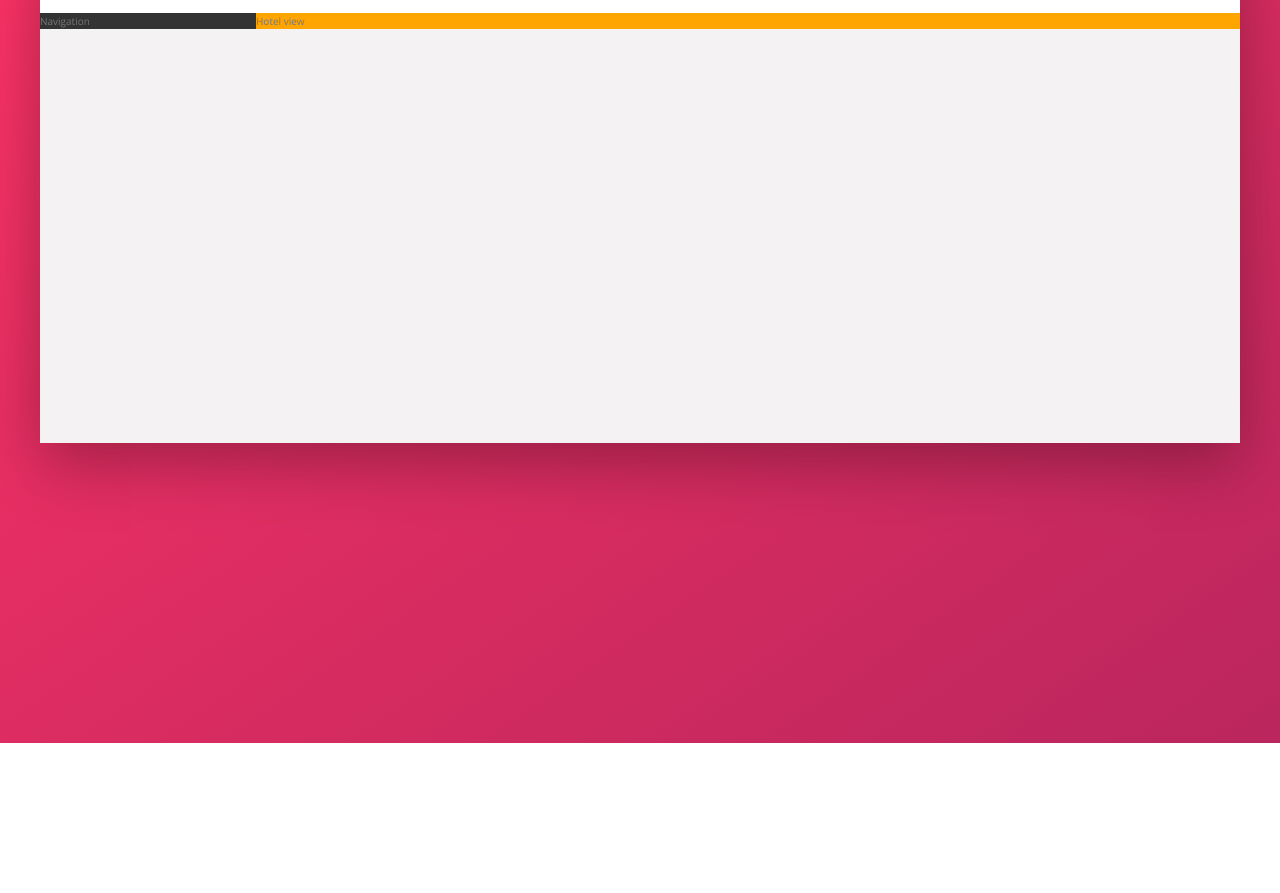
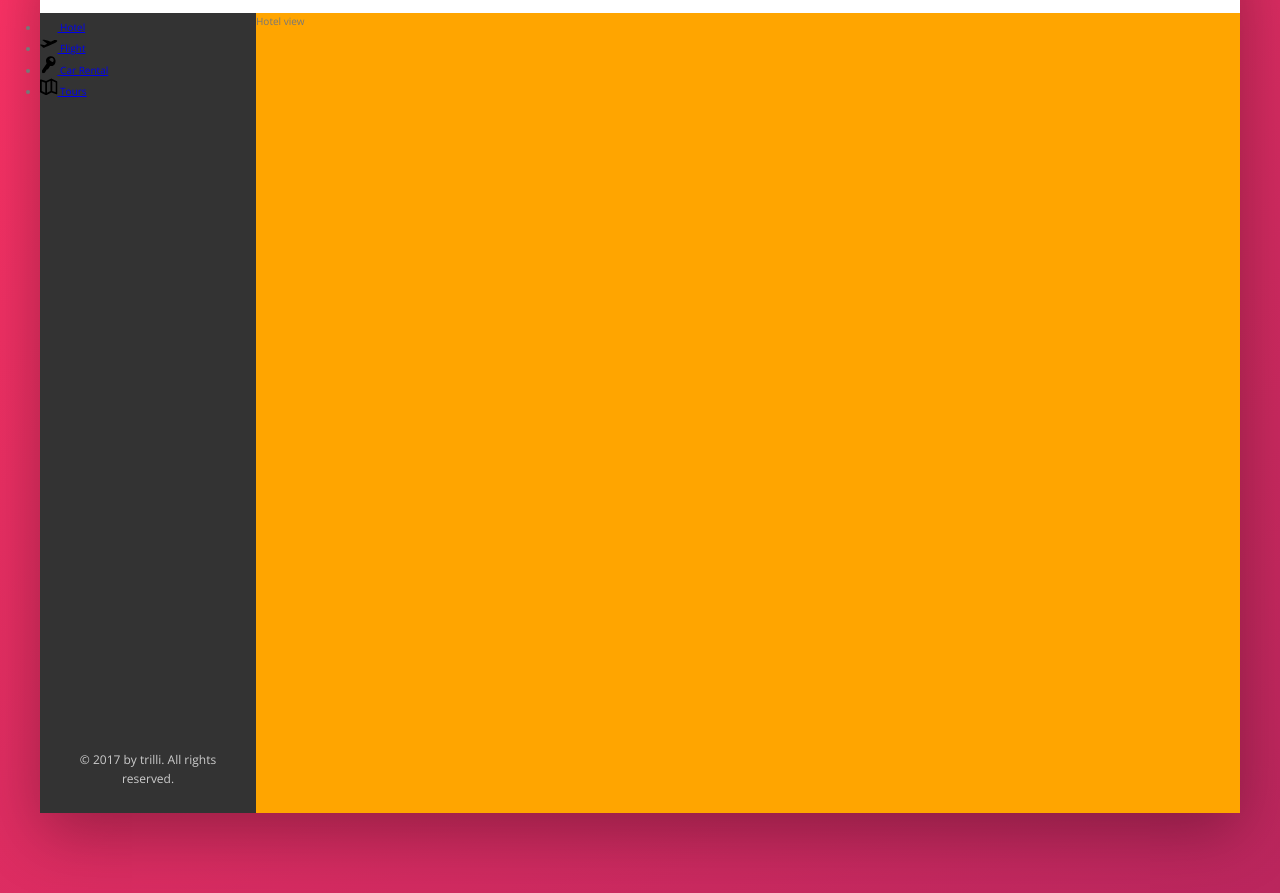
Before and after one commit to palmaone/advanced-css-trillo-project-jonas-schmedtman-course, a website: page index.html in a window 1280 px wide. Shown: the part 137-1030 px from the top of the page. Before the commit the page ends 880 px from the top, so only its background shows below. Drawn offline with nearby package versions, Linux system fonts and the light colour scheme.

Commit message:
Finished building the navigation part 1 lecture

```diff
--- a/index.html
+++ b/index.html
@@ -44,7 +44,45 @@
             </header>
             <div class="content">
                 <nav class="sidebar">
-                    Navigation
+                    <ul class="side-nav">
+                        <li class="side-nav__item">
+                            <a href="#" class="side-nav__link">
+                                <svg class="side-nav__icon">
+                                    <use xlink:href="img/sprite.svg#icon-home"></use>
+                                </svg>
+                                <span>Hotel</span>
+                            </a>
+                        </li>
+                        <li class="side-nav__item">
+                            <a href="#" class="side-nav__link">
+                                <svg class="side-nav__icon">
+                                    <use xlink:href="img/sprite.svg#icon-aircraft-take-off"></use>
+                                </svg>
+                                <span>Flight</span>
+                            </a>
+                        </li>
+                        <li class="side-nav__item">
+                            <a href="#" class="side-nav__link">
+                                <svg class="side-nav__icon">
+                                    <use xlink:href="img/sprite.svg#icon-key"></use>
+                                </svg>
+                                <span>Car Rental</span>
+                            </a>
+                        </li>
+
+                        <li class="side-nav__item">
+                            <a href="#" class="side-nav__link">
+                                <svg class="side-nav__icon">
+                                    <use xlink:href="img/sprite.svg#icon-map"></use>
+                                </svg>
+                                <span>Tours</span>
+                            </a>
+                        </li>
+                    </ul>
+
+                    <div class="legal">
+                        &copy; 2017 by trilli. All rights reserved.
+                    </div>
                 </nav>
                 <main class="hotel-view">
                     Hotel view
--- a/sass/_components.scss
+++ b/sass/_components.scss
@@ -114,3 +114,25 @@
     margin-right: 1rem;
   }
 }
+
+////////////////////////////
+/// SIDEBAR NAV
+.side-nav{
+  &__item{}
+
+  &__link{}
+
+  &__icon{
+    width: 1.75rem;
+    height: 1.75rem;
+  }
+}
+
+////////////////////////////
+/// LEGAL TEXT
+.legal{
+  font-size: 1.2rem;
+  color: var(--color-grey-light-4);
+  text-align: center;
+  padding: 2.5rem;
+}
--- a/sass/_layout.scss
+++ b/sass/_layout.scss
@@ -26,10 +26,15 @@
   background-color: var(--color-grey-dark-1);
 
   flex: 0 0 18%;
+  display: flex;
+  flex-direction: column;
+  justify-content: space-between;
 }
 
 .hotel-view {
+  //TODO: TEST, remove later
   background-color: orange;
+  height: 80rem;
 
   flex: 1;
 }
```
Also changed, not shown: css/style.css, img/sprite.svg.
